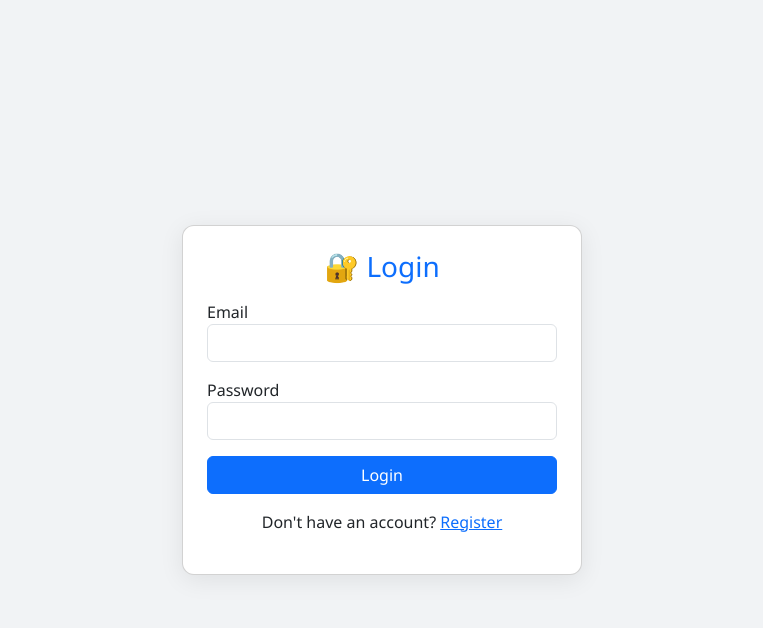
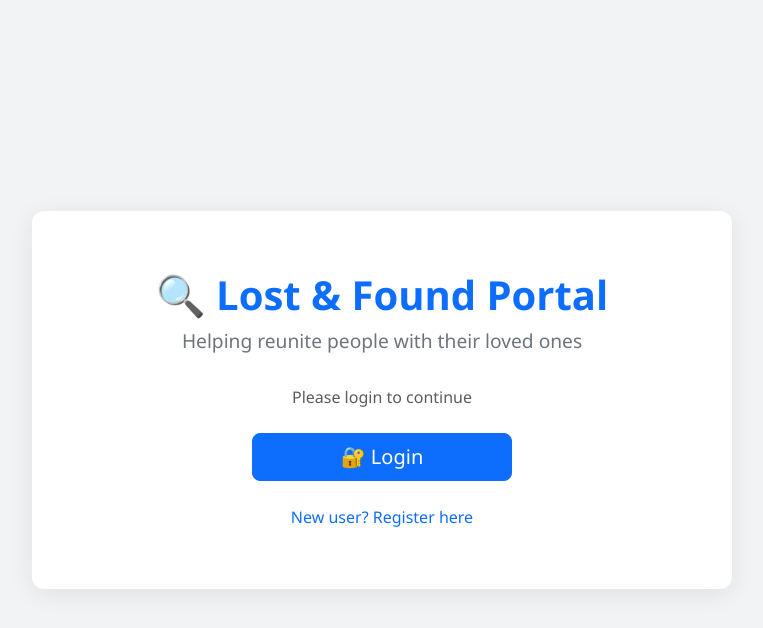
Before and after one commit to Harshika644/lost-and-found-, a Flask app: page / in a window 1280 px wide. Shown: the top 628 px of the page, without its empty margins (258-1021 px from the left). Run offline with Flask 3, Linux system fonts and the light colour scheme.

Commit message:
Update index.html

```diff
--- a/templates/index.html
+++ b/templates/index.html
@@ -2,7 +2,7 @@
 <html lang="en">
 <head>
   <meta charset="UTF-8">
-  <title>Login</title>
+  <title>Lost & Found Portal</title>
   <meta name="viewport" content="width=device-width, initial-scale=1">
 
   <link href="https://cdn.jsdelivr.net/npm/bootstrap@5.3.0/dist/css/bootstrap.min.css" rel="stylesheet">
@@ -13,9 +13,28 @@
       font-family: 'Segoe UI', sans-serif;
     }
 
-    .card {
+    .hero-box {
+      background: #ffffff;
+      padding: 60px 30px;
       border-radius: 12px;
-      box-shadow: 0 5px 25px rgba(0,0,0,0.08);
+      box-shadow: 0 5px 25px rgba(0, 0, 0, 0.08);
+      max-width: 700px;
+      width: 100%;
+    }
+
+    .hero-title {
+      font-weight: 700;
+      font-size: 2.5rem;
+    }
+
+    .hero-subtitle {
+      font-size: 1.2rem;
+      color: #6c757d;
+      margin-bottom: 30px;
+    }
+
+    .btn-lg {
+      width: 260px;
     }
   </style>
 </head>
@@ -23,30 +42,46 @@
 <body>
 
 <div class="container d-flex justify-content-center align-items-center min-vh-100">
-  <div class="card p-4" style="width: 400px;">
+  <div class="hero-box text-center">
 
-    <h3 class="text-center text-primary mb-3">🔐 Login</h3>
+    <h1 class="hero-title text-primary">🔍 Lost & Found Portal</h1>
 
-    <form method="POST">
-      <div class="mb-3">
-        <label>Email</label>
-        <input type="email" name="email" class="form-control" required>
-      </div>
+    <p class="hero-subtitle">
+      Helping reunite people with their loved ones
+    </p>
 
-      <div class="mb-3">
-        <label>Password</label>
-        <input type="password" name="password" class="form-control" required>
-      </div>
+    {% if session.get('user') %}
 
-      <button type="submit" class="btn btn-primary w-100">
-        Login
-      </button>
-    </form>
+    <!-- ✅ After login -->
+    <div class="d-grid gap-3 d-sm-flex justify-content-sm-center">
+      <a href="/lost" class="btn btn-danger btn-lg">
+        📤 Report Missing Person
+      </a>
 
-    <p class="text-center mt-3">
-      Don't have an account?
-      <a href="/register">Register</a>
-    </p>
+      <a href="/found" class="btn btn-success btn-lg">
+        ✅ View Missing People
+      </a>
+    </div>
+
+    <br>
+    <a href="/logout" class="btn btn-outline-dark">Logout</a>
+
+    {% else %}
+
+    <!-- 🔐 Before login -->
+    <p class="text-muted mb-4">Please login to continue</p>
+
+    <a href="/login" class="btn btn-primary btn-lg">
+      🔐 Login
+    </a>
+
+    <br><br>
+
+    <a href="/register" class="text-decoration-none">
+      New user? Register here
+    </a>
+
+    {% endif %}
 
   </div>
 </div>
```
